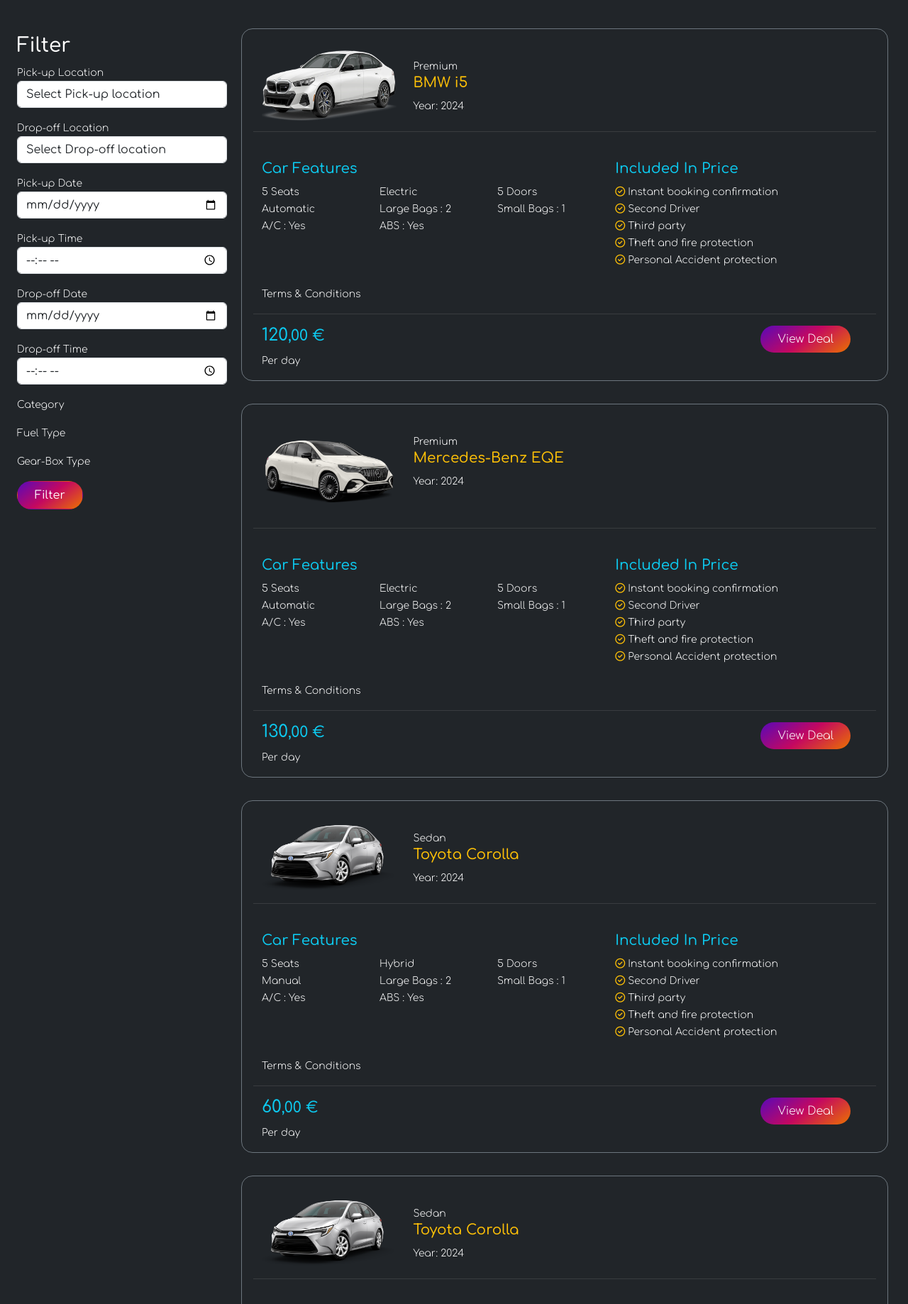
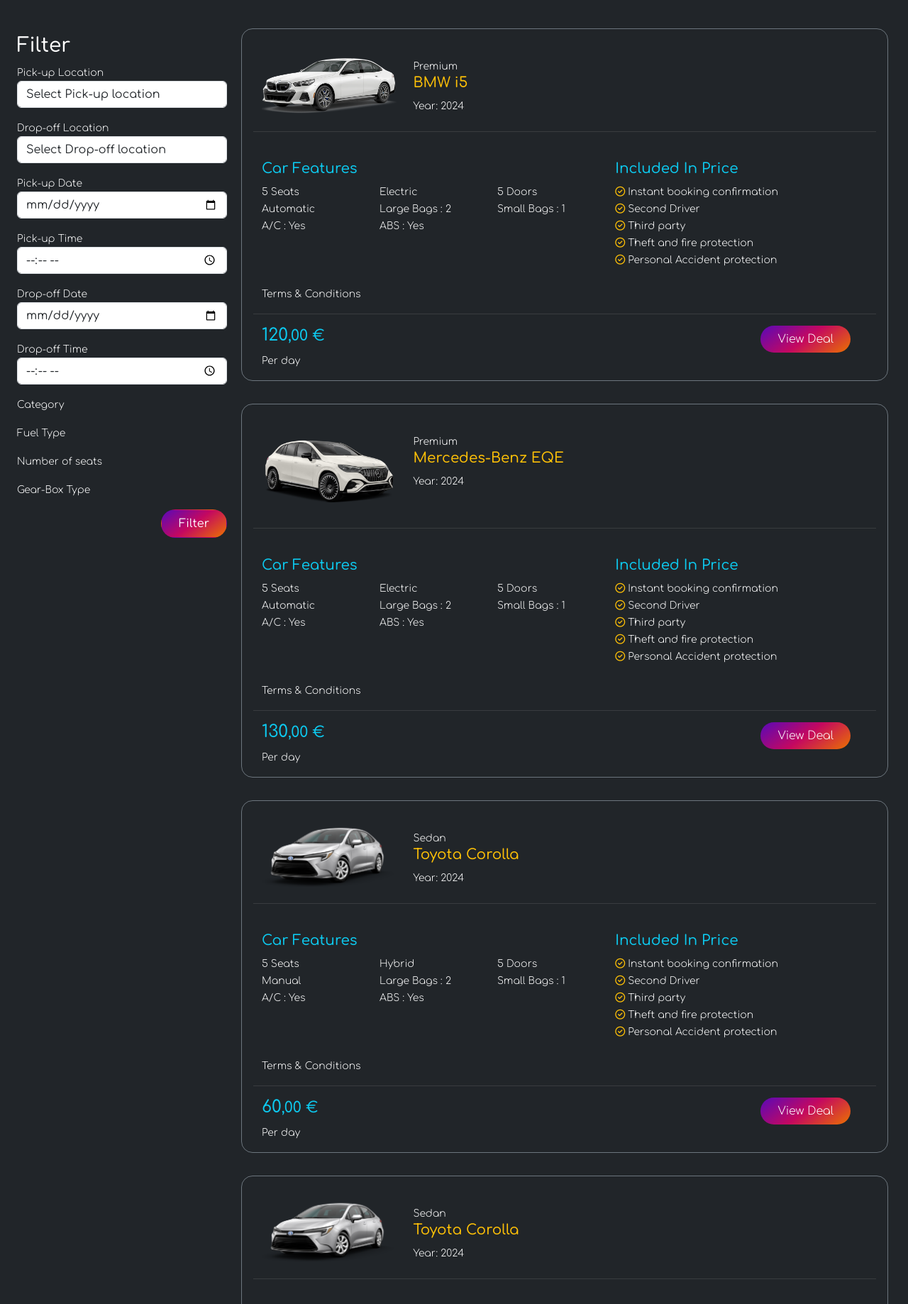
Before and after one commit to EbyChacko/fly_wheel_rent_a_car, a Django app: template templates/cars/search_result.html in a window 1280 px wide. Shown: the part 82-1920 px from the top of the page at 71% size. Run offline with Django 3.2, Linux system fonts and the light colour scheme; the template is opened without the code that fills it: values that come from a table or form of the project are taken from there, others are empty; data comes from the database, SQL or seed files in the repository; both versions use the stored data as it was after the commit; some libraries are stand-ins or nearby versions.

Commit message:
update the search result page

```diff
--- a/cars/admin.py
+++ b/cars/admin.py
@@ -1,7 +1,7 @@
 
 from django.contrib import admin
-from .models import Car, Cities, PersonalDetails,Booking
-from .models import Categories, Fuel, GearBox, Title
+from .models import Car, Cities, PersonalDetails, Booking
+from .models import Categories, Fuel, GearBox, Title, Seats
 
 admin.site.register(Car)
 admin.site.register(Cities)
@@ -11,3 +11,4 @@ admin.site.register(Categories)
 admin.site.register(Fuel)
 admin.site.register(GearBox)
 admin.site.register(Title)
+admin.site.register(Seats)
--- a/cars/forms.py
+++ b/cars/forms.py
@@ -1,16 +1,32 @@
 from django import forms
 from django.core.exceptions import ValidationError
-from .models import Cities, Categories, Fuel, GearBox
+from .models import Cities, Categories, Fuel, GearBox, Seats
 from django.utils import timezone
+from django.forms import TypedChoiceField
 
+SEATS_CHOICES = [(i, str(i)) for i in range(2, 11)]
 
 class CarRentalForm(forms.Form):
-    pick_up_location = forms.ModelChoiceField(queryset=Cities.objects.all(),label='Pick-up Location', empty_label="Select Pick-up location")
-    drop_off_location = forms.ModelChoiceField(queryset=Cities.objects.all(), label='Drop-off Location', empty_label="Select Drop-off location")
-    pick_up_date = forms.DateField(label='Pick-up Date', widget=forms.DateInput(attrs={'type': 'date'}))
-    pick_up_time = forms.TimeField(label='Pick-up Time', widget=forms.TimeInput(attrs={'type': 'time'}))
-    drop_off_date = forms.DateField(label='Drop-off Date', widget=forms.DateInput(attrs={'type': 'date'}))
-    drop_off_time = forms.TimeField(label='Drop-off Time', widget=forms.TimeInput(attrs={'type': 'time'}))
+    pick_up_location = forms.ModelChoiceField(
+        queryset=Cities.objects.all(),
+        label='Pick-up Location',
+        empty_label="Select Pick-up location")
+    drop_off_location = forms.ModelChoiceField(
+        queryset=Cities.objects.all(),
+        label='Drop-off Location',
+        empty_label="Select Drop-off location")
+    pick_up_date = forms.DateField(
+        label='Pick-up Date',
+        widget=forms.DateInput(attrs={'type': 'date'}))
+    pick_up_time = forms.TimeField(
+        label='Pick-up Time',
+        widget=forms.TimeInput(attrs={'type': 'time'}))
+    drop_off_date = forms.DateField(
+        label='Drop-off Date',
+        widget=forms.DateInput(attrs={'type': 'date'}))
+    drop_off_time = forms.TimeField(
+        label='Drop-off Time',
+        widget=forms.TimeInput(attrs={'type': 'time'}))
 
     def clean(self):
         cleaned_data = super().clean()
@@ -35,15 +51,42 @@ class CarRentalForm(forms.Form):
 
 
 class CarFilterForm(forms.Form):
-    pick_up_location = forms.ModelChoiceField(queryset=Cities.objects.all(),label='Pick-up Location', empty_label="Select Pick-up location")
-    drop_off_location = forms.ModelChoiceField(queryset=Cities.objects.all(), label='Drop-off Location', empty_label="Select Drop-off location")
-    pick_up_date = forms.DateField(label='Pick-up Date', widget=forms.DateInput(attrs={'type': 'date'}))
-    pick_up_time = forms.TimeField(label='Pick-up Time', widget=forms.TimeInput(attrs={'type': 'time'}))
-    drop_off_date = forms.DateField(label='Drop-off Date', widget=forms.DateInput(attrs={'type': 'date'}))
-    drop_off_time = forms.TimeField(label='Drop-off Time', widget=forms.TimeInput(attrs={'type': 'time'}))
-    category = forms.ModelChoiceField(queryset=Categories.objects.all(), label='Category', empty_label="Select Category")
-    fuel = forms.ModelChoiceField(queryset=Fuel.objects.all(), label='Fuel', empty_label="Select Fuel type")
-    gear_box = forms.ModelChoiceField(queryset=GearBox.objects.all(), label='Gear Box', empty_label="Select Gear Box type")
+    pick_up_location = forms.ModelChoiceField(
+        queryset=Cities.objects.all(),
+        label='Pick-up Location',
+        empty_label="Select Pick-up location")
+    drop_off_location = forms.ModelChoiceField(
+        queryset=Cities.objects.all(),
+        label='Drop-off Location',
+        empty_label="Select Drop-off location")
+    pick_up_date = forms.DateField(
+        label='Pick-up Date',
+        widget=forms.DateInput(attrs={'type': 'date'}))
+    pick_up_time = forms.TimeField(
+        label='Pick-up Time',
+        widget=forms.TimeInput(attrs={'type': 'time'}))
+    drop_off_date = forms.DateField(
+        label='Drop-off Date',
+        widget=forms.DateInput(attrs={'type': 'date'}))
+    drop_off_time = forms.TimeField(
+        label='Drop-off Time',
+        widget=forms.TimeInput(attrs={'type': 'time'}))
+    category = forms.ModelChoiceField(
+        queryset=Categories.objects.all(),
+        label='Category',
+        empty_label="Select Category", required=False)
+    fuel = forms.ModelChoiceField(
+        queryset=Fuel.objects.all(),
+        label='Fuel',
+        empty_label="Select Fuel", required=False)
+    gear_box = forms.ModelChoiceField(
+        queryset=GearBox.objects.all(),
+        label='Gear Box',
+        empty_label="Select Gear-Box", required=False)
+    seats = forms.ModelChoiceField(
+        queryset=Seats.objects.all(),
+        label="Select Number of Seats",
+        empty_label="Choose seats", required=False)
 
     def clean(self):
         cleaned_data = super().clean()
@@ -63,4 +106,5 @@ class CarFilterForm(forms.Form):
             raise ValidationError("Pick-up date cannot be after drop-off date")
 
         if pick_up_date == drop_off_date and pick_up_time >= drop_off_time:
-            raise ValidationError("Pick-up time must be before drop-off time if on the same day")
+            raise ValidationError(
+                "Pick-up time must be before drop-off time if on the same day")
--- a/cars/views.py
+++ b/cars/views.py
@@ -59,6 +59,7 @@ def search_result_update(request):
             category = form.cleaned_data['category']
             fuel = form.cleaned_data['fuel']
             gear_box = form.cleaned_data['gear_box']
+            seats = form.cleaned_data['seats']
 
             available_cars = Car.objects.filter(city=pick_up_location)
             if category:
@@ -67,7 +68,8 @@ def search_result_update(request):
                 available_cars = available_cars.filter(fuel=fuel)
             if gear_box:
                 available_cars = available_cars.filter(gear_box=gear_box)
-
+            if seats:
+                available_cars = available_cars.filter(seats=seats)
             booked_cars = Booking.objects.filter(
                 pick_up_date__lte=drop_off_date,
                 drop_off_date__gte=pick_up_date
--- a/royal_drive/settings.py
+++ b/royal_drive/settings.py
@@ -29,10 +29,12 @@ DEBUG = True
 
 ALLOWED_HOSTS = [
     '8000-ebychacko-flywheelrenta-qz7v3qtx061.ws-eu110.gitpod.io',
+    '8000-ebychacko-flywheelrenta-qz7v3qtx061.ws-us110.gitpod.io',
 ]
 
 CSRF_TRUSTED_ORIGINS = [
     'https://8000-ebychacko-flywheelrenta-qz7v3qtx061.ws-eu110.gitpod.io',
+    'https://8000-ebychacko-flywheelrenta-qz7v3qtx061.ws-us110.gitpod.io',
 ]
 # Application definition
 
--- a/templates/cars/search_result.html
+++ b/templates/cars/search_result.html
@@ -1,12 +1,11 @@
 {% extends "base.html" %}
 {% load static %}
-
 {% load widget_tweaks %}
 
 {% block content %}
 <div class="container-fluid bg-dark">
-    <div class="row animation p-3">
-        <div class="col-12 col-md-3 py-3 px-2 my-3">
+    <div class="row p-3">
+        <div class="col-12 col-lg-3 py-3 px-2 my-3 sidebar animation d-none d-lg-block">
             <h3>Filter</h3>
             <form method="post" action="{% url 'search_result_update' %}">
                 {% csrf_token %}
@@ -43,20 +42,88 @@
                     {% render_field form.fuel class="form-control" %}
                 </div>
                 <div class="form-group pb-3">
+                    <label for="id_gear_box"><small>Number of seats</small></label>
+                    {% render_field form.seats class="form-control" placeholder="Select Number of seats" %}
+                </div>
+                <div class="form-group pb-3">
                     <label for="id_gear_box"><small>Gear-Box Type</small></label>
                     {% render_field form.gear_box class="form-control" %}
                 </div>
                 <small class="text-danger">{{ form.non_field_errors }}</small>
-                <button type="submit" class="btn button-2">Filter</button>
+                <div class=" col-12 d-flex justify-content-end">
+                    <button type="submit" class="btn button-2">Filter</button>
+                </div>
             </form>
         </div>
-        <div class="col-12 col-md-9 p-2 mx-auto">
+        <div class=" col-12 col-lg-3 d-block d-lg-none py-3 px-2 my-3">
+            <div class="bg-black p-3 text-center filter-trigger">
+                <button class="navbar-toggler" type="button" data-bs-toggle="collapse" data-bs-target="#toggleDiv"
+                    aria-controls="toggleDiv" aria-expanded="false" aria-label="Toggle navigation">
+                    Filter <i class="fa-solid fa-list-check"></i>
+                </button>
+            </div>
+
+            <div class="collapse navbar-collapse" id="toggleDiv">
+                <form method="post" action="{% url 'search_result_update' %}">
+                    {% csrf_token %}
+                    <div class="row py-3">
+                        <div class="col-12 col-sm-6 form-group pb-3">
+                            <label for="id_pick_up_location"><small>Pick-up Location</small></label>
+                            {% render_field form.pick_up_location class="form-control" %}
+                        </div>
+                        <div class="col-12 col-sm-6 form-group pb-3">
+                            <label for="id_drop_off_location"><small>Drop-off Location</small></label>
+                            {% render_field form.drop_off_location class="form-control" %}
+                        </div>
+                        <div class="col-6 col-md-3 form-group pb-3">
+                            <label for="id_pick_up_date"><small>Pick-up Date</small></label>
+                            {% render_field form.pick_up_date class="form-control" %}
+                        </div>
+                        <div class="col-6 col-md-3 form-group pb-3">
+                            <label for="id_pick_up_time"><small>Pick-up Time</small></label>
+                            {% render_field form.pick_up_time class="form-control" %}
+                        </div>
+                        <div class="col-6 col-md-3 form-group pb-3">
+                            <label for="id_drop_off_date"><small>Drop-off Date</small></label>
+                            {% render_field form.drop_off_date class="form-control" %}
+                        </div>
+                        <div class="col-6 col-md-3 form-group pb-3">
+                            <label for="id_drop_off_time"><small>Drop-off Time</small></label>
+                            {% render_field form.drop_off_time class="form-control" %}
+                        </div>
+                        <div class="col-6 col-md-3  form-group pb-3">
+                            <label for="id_category"><small>Category</small></label>
+                            {% render_field form.category class="form-control" %}
+                        </div>
+                        <div class="col-6 col-md-3  form-group pb-3">
+                            <label for="id_fuel"><small>Fuel Type</small></label>
+                            {% render_field form.fuel class="form-control" %}
+                        </div>
+                        <div class="col-6 col-md-3  form-group pb-3">
+                            <label for="id_gear_box"><small>Number of seats</small></label>
+                            {% render_field form.seats class="form-control" %}
+                        </div>
+                        <div class="col-6 col-sm-6 col-md-3  form-group pb-3">
+                            <label for="id_gear_box"><small>Gear-Box Type</small></label>
+                            {% render_field form.gear_box class="form-control" %}
+                        </div>
+                    </div>
+                    <small class="text-danger">{{ form.non_field_errors }}</small>
+                    <div class=" col-12 d-flex justify-content-end">
+                        <button type="submit" class="btn button-2">Filter</button>
+                    </div>
+
+                </form>
+            </div>
+        </div>
+
+        <div class="col-12 col-lg-9 p-2 mx-auto animation1">
             {% for car in cars %}
             <div class="p-3">
                 <div class="row p-3 rounded-4 border border-secondary">
                     <div class="row">
                         <div class="col-12 col-sm-5 col-md-5 col-lg-4 col-xl-3 my-2 d-flex justify-content-center">
-                            <img src="{{ car.image.url }}" alt="Car Image" style="width:100%; max-width:250px;"
+                            <img src="{{ car.image.url }}" alt="Car Image" style="width:100%; object-fit: contain;"
                                 class="rounded-4">
                         </div>
                         <div class="col-12 col-sm-7 col-md-7 col-lg-8 col-xl-9 py-3 my-2">
@@ -149,8 +216,6 @@
         </div>
     </div>
 </div>
-
-
 {% endblock %}
 
 {% block postloadjs %}
@@ -162,6 +227,7 @@
         animation.classList.add('fade-in');
         animation1.classList.add('fade-in');
     });
+
     // brand logo carousel- duplicate logos
     var copy = document.querySelector(".logos-slide").cloneNode(true);
     document.querySelector(".logos").appendChild(copy);
```
Also changed, not shown: cars/models.py (+14 -1 lines), cars/migrations/0008_seats.py (added), db.sqlite3, media/images/BMW-i5-eDrive40-2306.jpg (deleted), media/images/BMW-i5-eDrive40-2306_2F1dga1.png (added), media/images/Main_Image.webp (deleted), media/images/Main_Image_hRrUDKz.webp (deleted), media/images/Toyota_Corolla_2024.png (added), media/images/Toyota_Corolla_2024_yDMv52R.png (added), static/css/base.css (line endings or trailing spaces).
